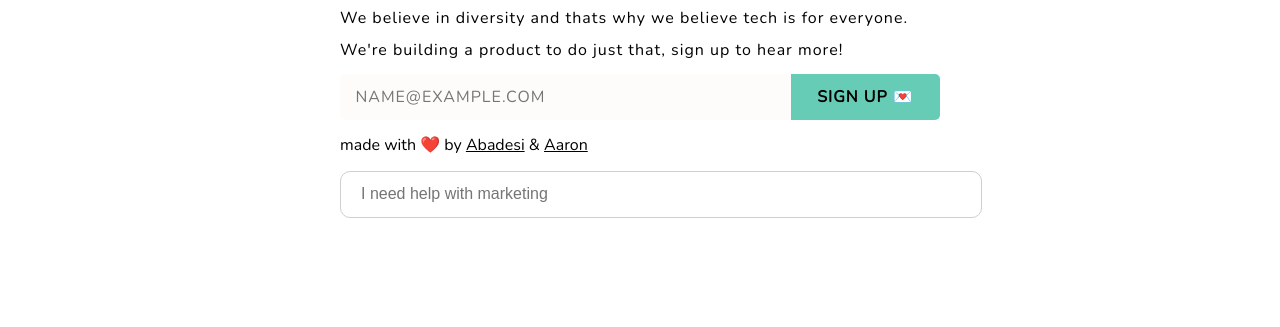
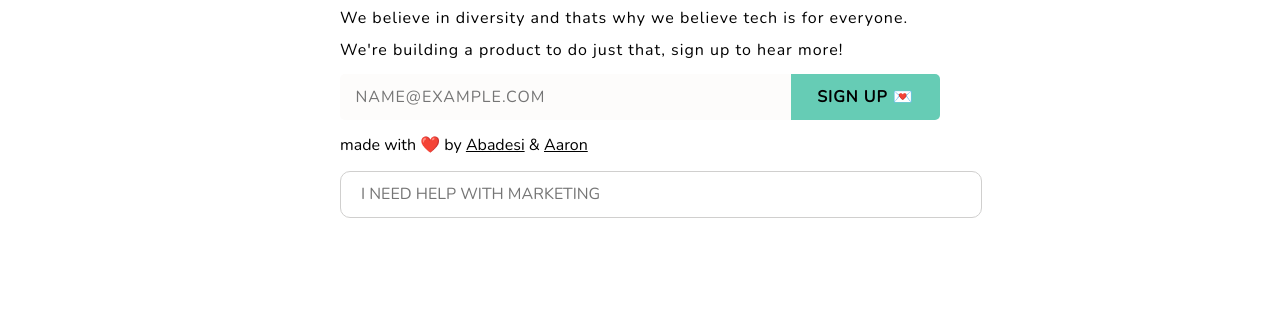
Before and after one commit to aaronoleary/NTT-landing-page, a plain HTML site: page index.html in a window 1280 px wide. Shown: the part 161-488 px from the top of the page. Drawn offline with nearby package versions, Linux system fonts and the light colour scheme; a script that the page names is missing.

Commit message:
text
text

```diff
--- a/css/style.css
+++ b/css/style.css
@@ -302,6 +302,8 @@ transform: rotate(40deg);}
 
 input#search-bar{
   margin: 0 auto;
+  font-family: 'Nunito', sans-serif;
+  text-transform: uppercase;
   width: 100%;
   height: 45px;
   padding: 0 20px;
```
